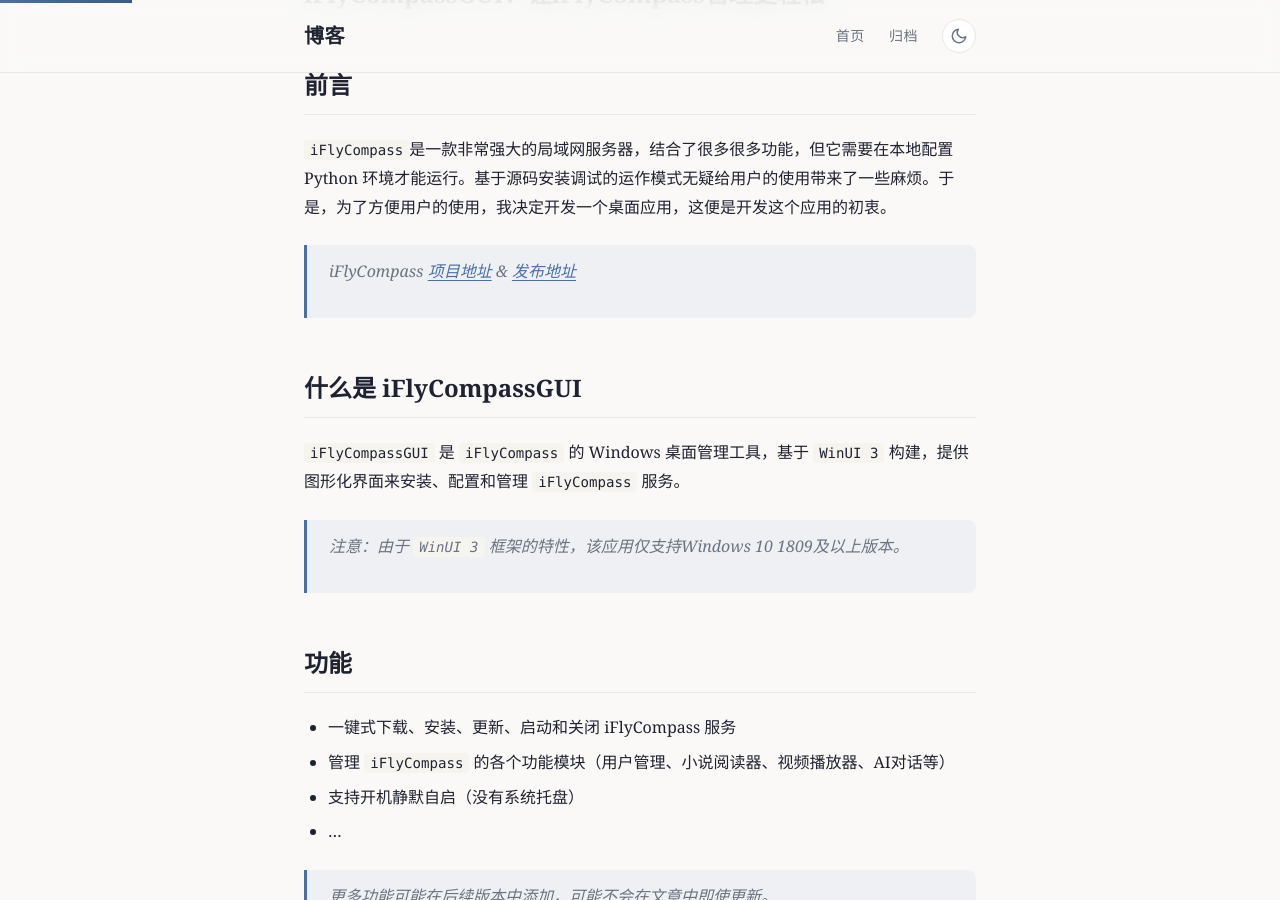
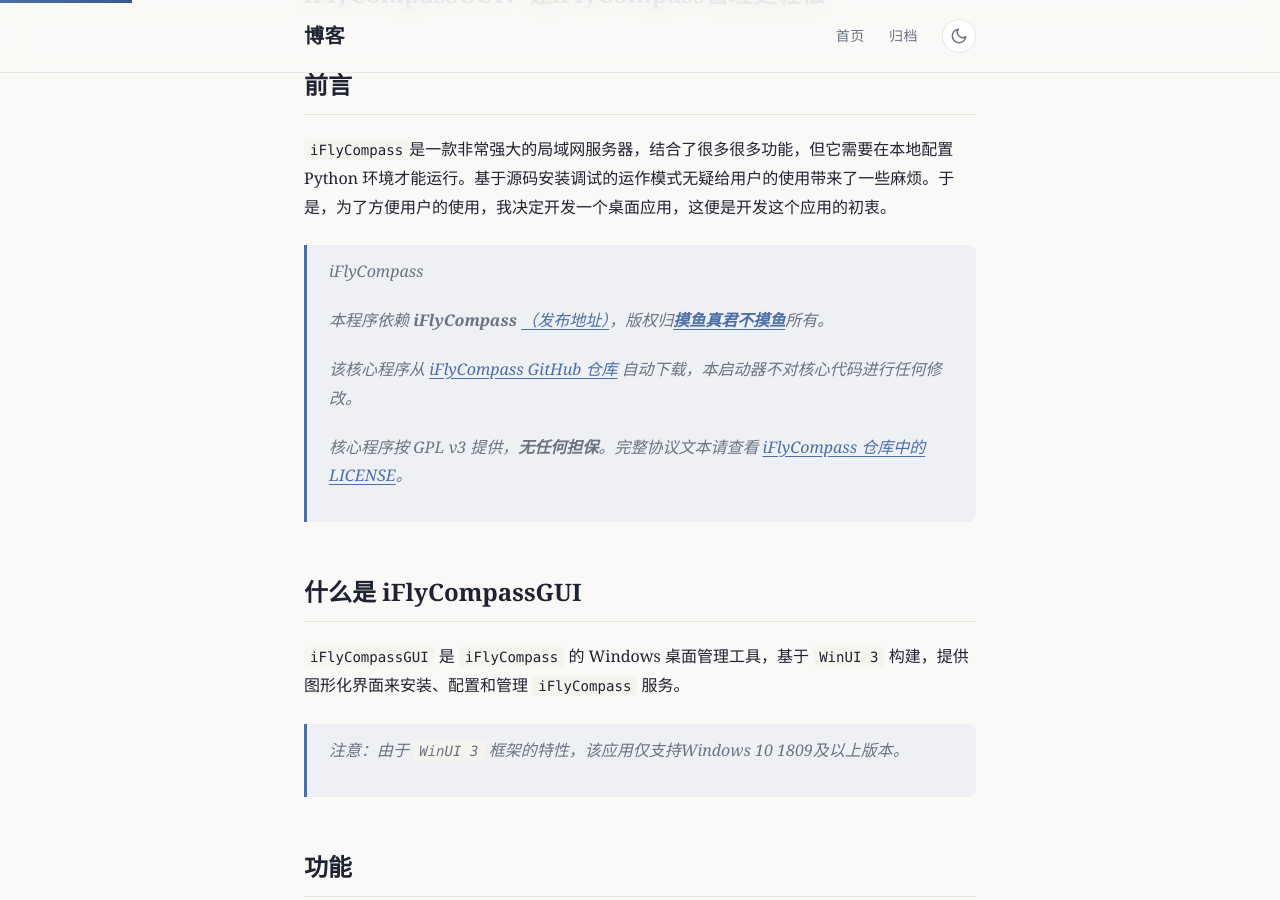
Before and after one commit to Magniswan/blogs, a Jekyll site: the page built from _posts/2026-06-16-iFlyCompassGUI.md, in a window 1280 px wide and 900 px high, scrolled down 333 px. Built offline with Jekyll 4.4.1, drawn with Linux system fonts in a browser that asks for light colours; some of the changed text lies outside the part shown.

Commit message:
修改文章

```diff
--- a/_posts/2026-06-16-iFlyCompassGUI.md
+++ b/_posts/2026-06-16-iFlyCompassGUI.md
@@ -11,7 +11,14 @@
 
 `iFlyCompass`是一款非常强大的局域网服务器，结合了很多很多功能，但它需要在本地配置 Python 环境才能运行。基于源码安装调试的运作模式无疑给用户的使用带来了一些麻烦。于是，为了方便用户的使用，我决定开发一个桌面应用，这便是开发这个应用的初衷。
 
-> iFlyCompass [项目地址](https://github.com/MoyuZJ912/iFlyCompass) & [发布地址](https://www.linearteam.top/make-%e8%bd%af%e7%a0%b4-great-again/)
+> iFlyCompass
+>
+> 本程序依赖 **iFlyCompass** [（发布地址）](https://www.linearteam.top/make-%e8%bd%af%e7%a0%b4-great-again/)，版权归[**摸鱼真君不摸鱼**](https://moyuzj.cn/)所有。
+>
+> 该核心程序从 [iFlyCompass GitHub 仓库](https://github.com/MoyuZJ912/iFlyCompass) 自动下载，本启动器不对核心代码进行任何修改。
+>
+> 核心程序按 GPL v3 提供，**无任何担保**。完整协议文本请查看 [iFlyCompass 仓库中的 LICENSE](https://github.com/MoyuZJ912/iFlyCompass/blob/main/LICENSE)。
+
 
 ## 什么是 iFlyCompassGUI
 
@@ -51,11 +58,9 @@
 ## 使用教程
 
 1. 首次安装并打开应用后你需要调用屏幕键盘，输入“iflycompass”（不区分大小写），然后就会进入安装界面。
-
 > 至于为什么，自己品。
 >
 > 输入内容后续你可以在设置里面更改。
-
 2. 安装完成后，接下来的使用就非常简单了，很多功能前端都有对应的注释，还是很好理解的。
 ![软件截图]({{ '/assets/images/2026-06-16-iFlyCompassGUI/image.png' | relative_url }})
 3. 后续启动在开始菜单里面启动即可。可以在应用列表里面找一找，默认是不在桌面创建快捷方式的。
```
Also changed, not shown: other parts of _posts/2026-06-16-iFlyCompassGUI.md (+0 -8 lines).
